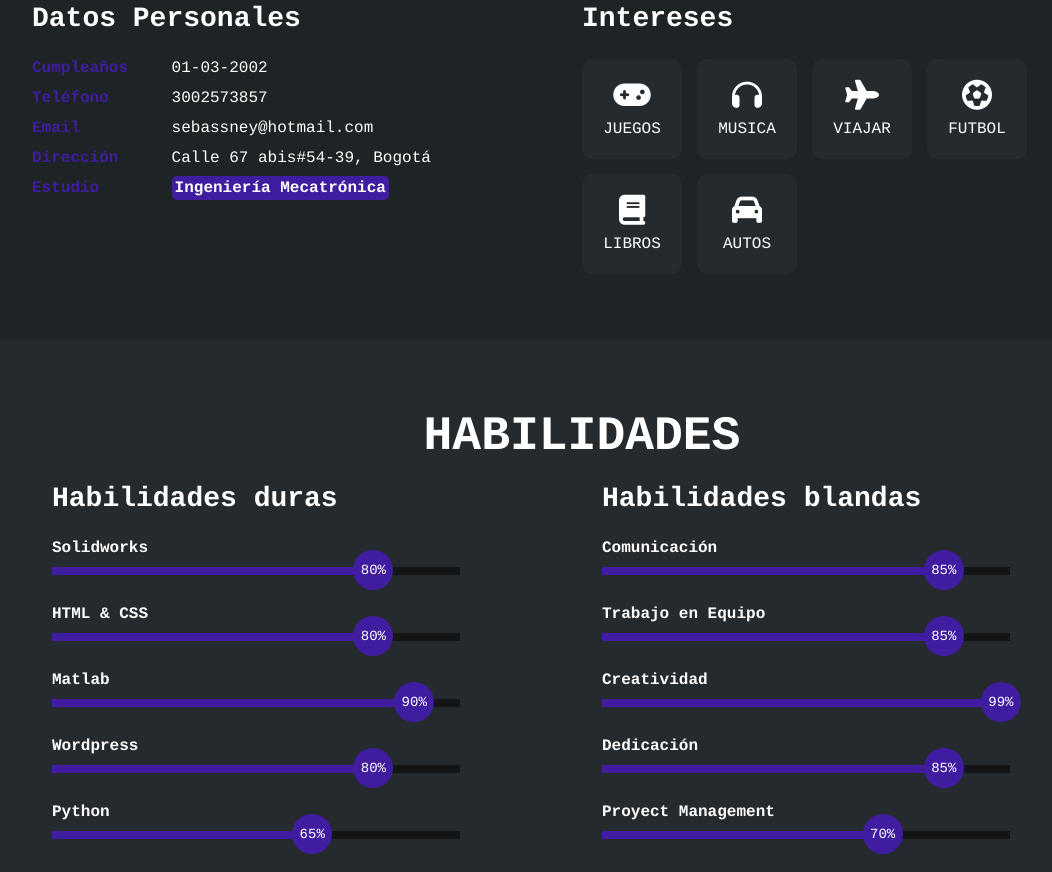
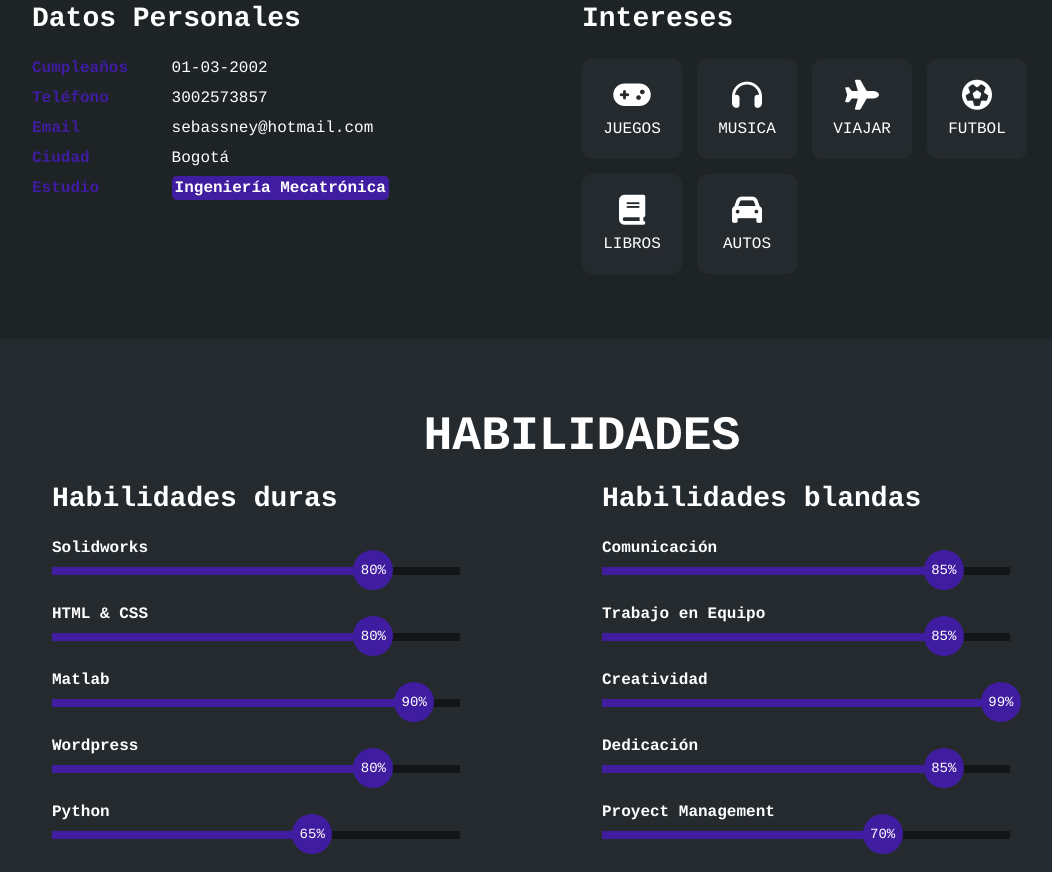
Before and after one commit to Seb56582/Portafolio, a plain HTML site: page index.html in a window 1280 px wide. Shown: the part 1049-1921 px from the top of the page, without its empty margins (58-1110 px from the left). Drawn offline with Linux system fonts and the light colour scheme; files whose address does not match are found by name.

Commit message:
Update index.html

```diff
--- a/index.html
+++ b/index.html
@@ -70,8 +70,8 @@
                             sebassney@hotmail.com
                         </li>
                         <li>
-                            <strong>Dirección</strong>
-                            Calle 67 abis#54-39, Bogotá
+                            <strong>Ciudad</strong>
+                             Bogotá
                         </li>
                         <li>
                             <strong>Estudio</strong>
@@ -346,7 +346,7 @@
                         <ul>
                             <li>
                                 <i class="fa-solid fa-location-dot"></i>
-                                Calle 67 abis #54-39
+                                Bogota
                             </li>
                             <li>
                                 <i class="fa-solid fa-mobile-screen"></i>
```
